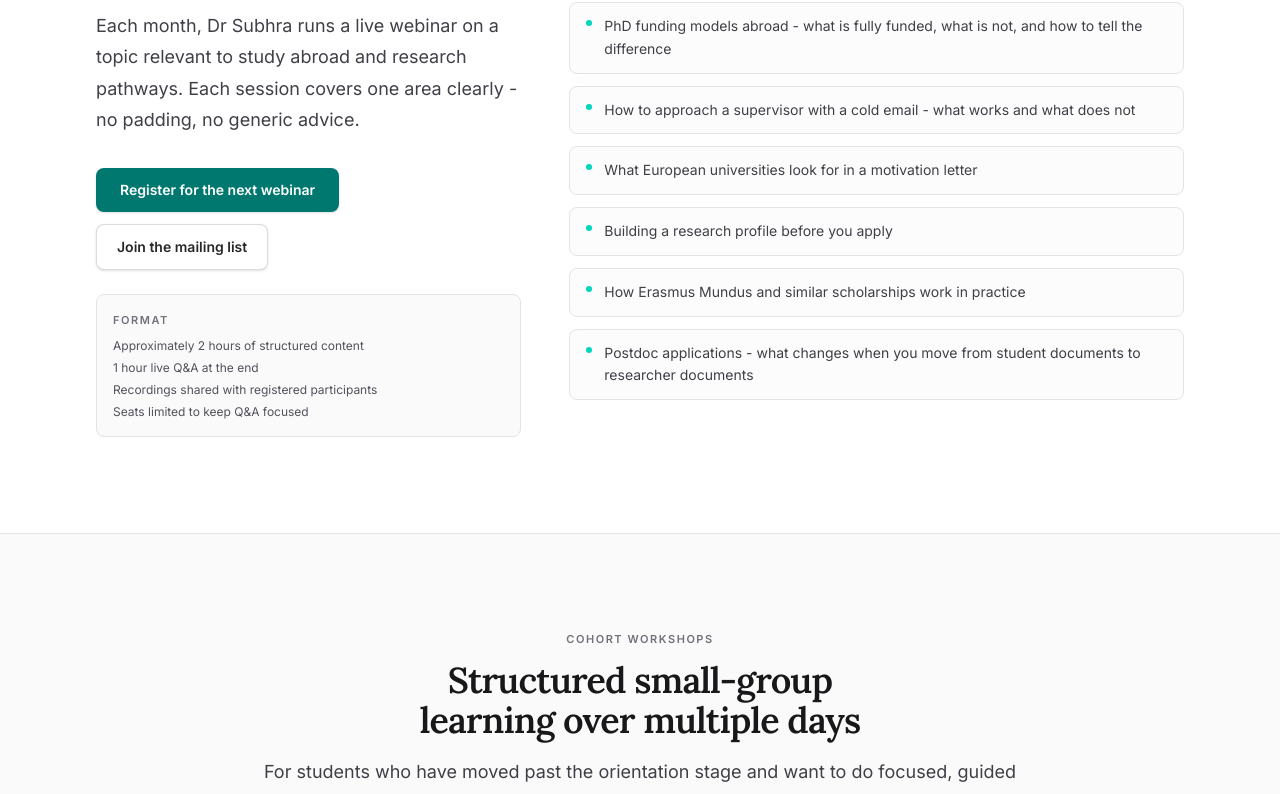
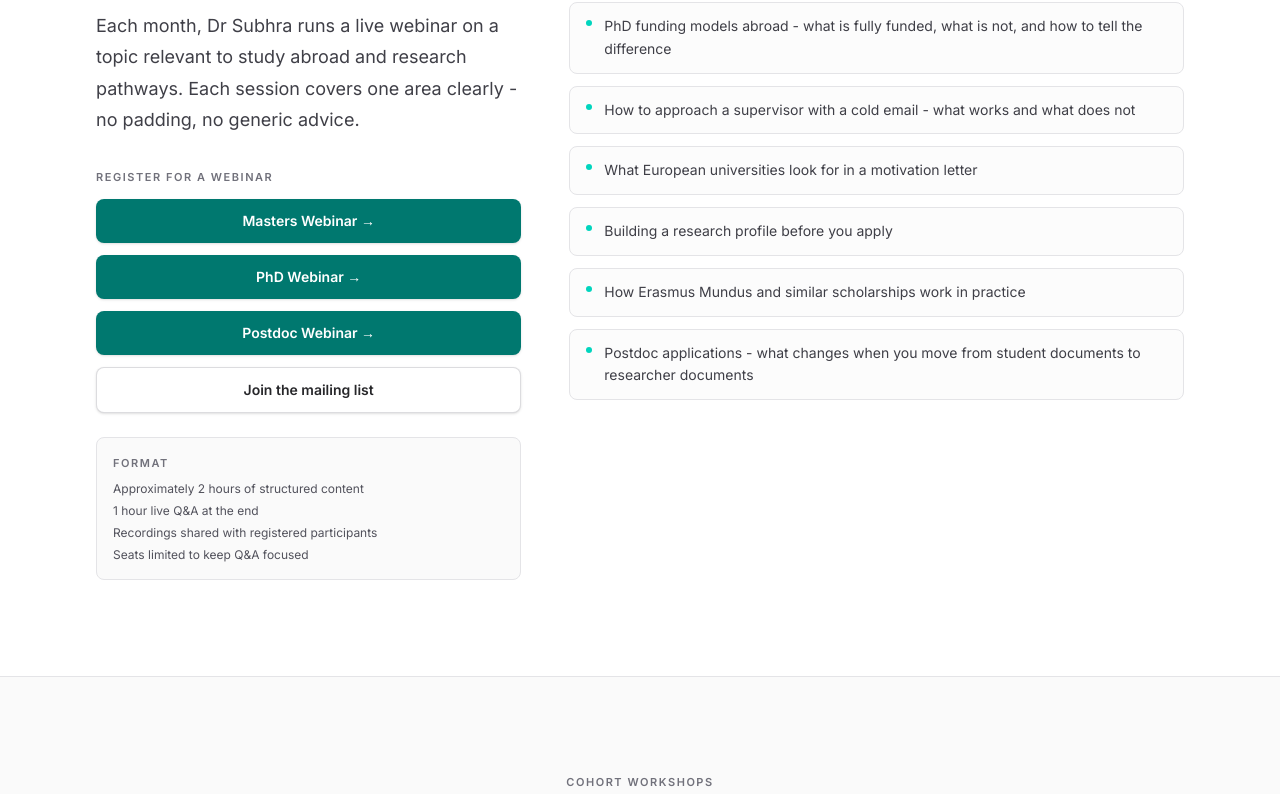
Before and after one commit to ssgoswami/drsubhra_new, a Next.js app: page /academy/workshops in a window 1280 px wide. Shown: the part 2310-3104 px from the top of the page. Built offline with nearby package versions, Linux system fonts and the light colour scheme; no server answers.

Commit message:
Add Masters, PhD, Postdoc webinar registration links
Replace single contact button with three separate Google Form links
in the Monthly Webinars section. CtaBand button now scrolls to
#webinars instead of routing to contact.

```diff
--- a/app/academy/workshops/page.tsx
+++ b/app/academy/workshops/page.tsx
@@ -303,9 +303,30 @@ export default function WorkshopsPage() {
                 title="Live, topic-focused sessions"
                 description="Each month, Dr Subhra runs a live webinar on a topic relevant to study abroad and research pathways. Each session covers one area clearly - no padding, no generic advice."
               />
-              <div className="mt-8 flex flex-col gap-3 sm:flex-row sm:items-center lg:flex-col lg:items-start">
-                <Button href={routes.contact} variant="academyCta">
-                  Register for the next webinar
+              <div className="mt-8 flex flex-col gap-3">
+                <p className="text-[0.6875rem] font-semibold uppercase tracking-[0.14em] text-zinc-500">
+                  Register for a webinar
+                </p>
+                <Button
+                  href="https://forms.gle/1YmcdN3Hb3EmjzTQ7"
+                  external
+                  variant="academyCta"
+                >
+                  Masters Webinar →
+                </Button>
+                <Button
+                  href="https://forms.gle/UDCgfzjbfA1aXSES6"
+                  external
+                  variant="academyCta"
+                >
+                  PhD Webinar →
+                </Button>
+                <Button
+                  href="https://forms.gle/QZiaiXXvDWMMcZPFA"
+                  external
+                  variant="academyCta"
+                >
+                  Postdoc Webinar →
                 </Button>
                 <Button href={routes.contact} variant="secondary">
                   Join the mailing list
@@ -632,8 +653,8 @@ export default function WorkshopsPage() {
         description="Register for the next webinar to get oriented, or book a profile assessment when you are ready to move to individual mentorship."
         descriptionClassName="text-teal-100"
       >
-        <Button href={routes.contact} variant="onDark" className="w-full sm:w-auto">
-          Register for the next webinar
+        <Button href="#webinars" variant="onDark" className="w-full sm:w-auto">
+          Register for a webinar
         </Button>
         <Button href={routes.booking} variant="onDarkOutline" className="w-full sm:w-auto">
           Book a profile assessment
```
